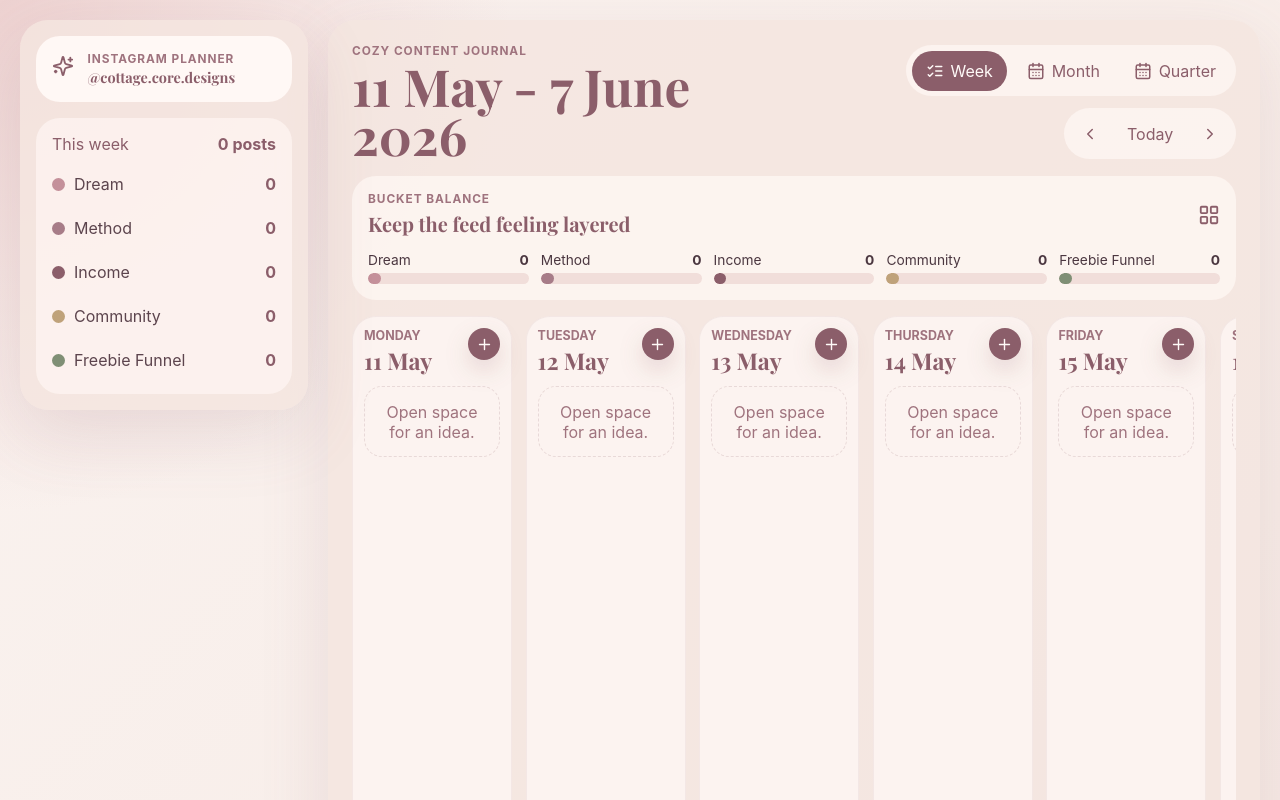
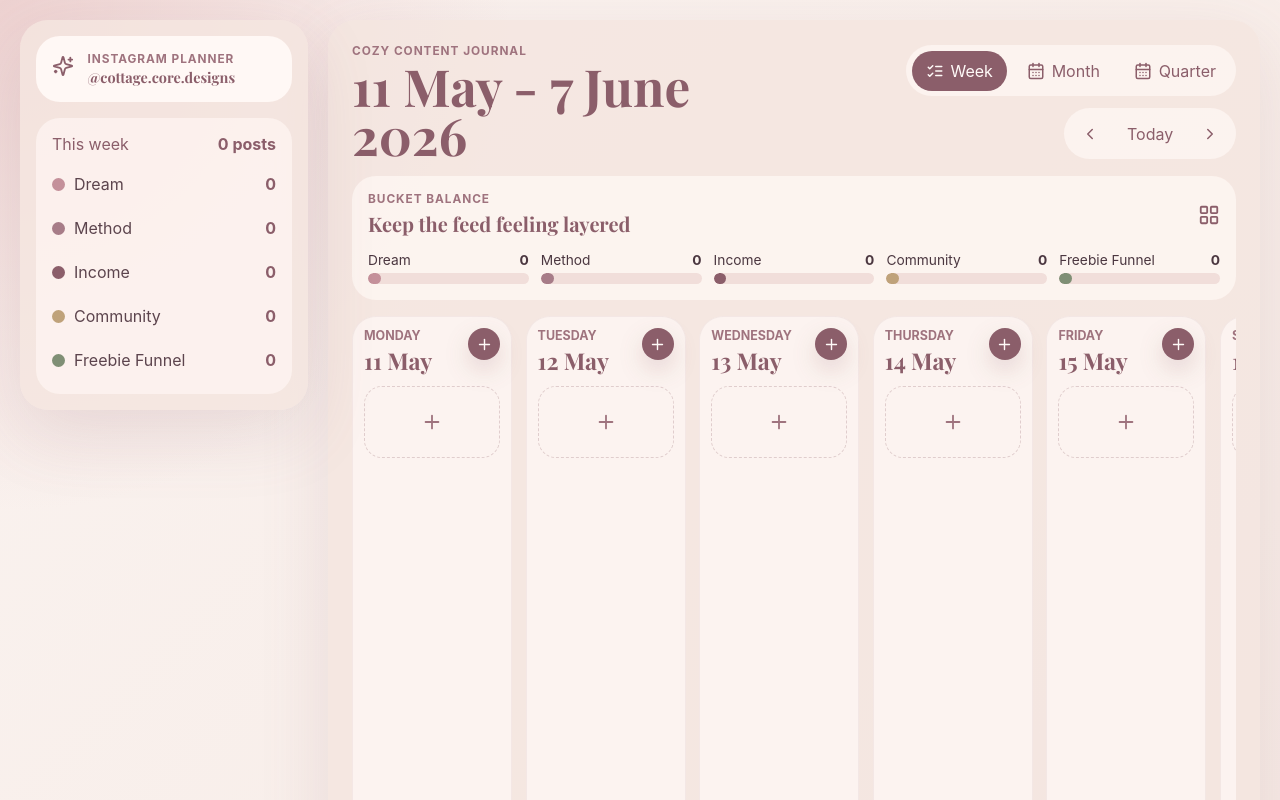
Before and after one commit to mayhemtomoney/cozy-content-planner, a React (Vite) app: page / in a window 1280 px wide. Shown: the top 800 px of the page. Built offline with nearby package versions, Linux system fonts and the light colour scheme; a web font is replaced by a local one.

Commit message:
Replace empty note text with a clickable plus button

```diff
--- a/src/main.jsx
+++ b/src/main.jsx
@@ -399,7 +399,11 @@ function DayColumn({ dateKey, slots, keywords, onAddSlot, onAddKeyword, onUpdate
       </header>
 
       <div className="slot-stack">
-        {slots.length === 0 && <p className="empty-note">Open space for an idea.</p>}
+        {slots.length === 0 && (
+          <button className="empty-add-btn" onClick={() => onAddSlot(dateKey)} type="button" aria-label={`Add post on ${dateKey}`}>
+            <Plus size={22} aria-hidden="true" />
+          </button>
+        )}
         {slots.map((slot) => (
           <PostSlot
             key={slot.id}
--- a/src/styles.css
+++ b/src/styles.css
@@ -372,13 +372,26 @@ h3 {
   gap: 0.65rem;
 }
 
-.empty-note {
+.empty-add-btn {
+  width: 100%;
   margin: 0;
-  border: 1px dashed rgba(139, 94, 106, 0.18);
+  border: 1px dashed rgba(139, 94, 106, 0.25);
   border-radius: 18px;
+  background: transparent;
   color: #9f737e;
   padding: 0.9rem;
-  text-align: center;
+  min-height: 4.5rem;
+  box-shadow: none;
+  display: flex;
+  justify-content: center;
+  align-items: center;
+  transition: all 0.2s;
+}
+
+.empty-add-btn:hover {
+  background: rgba(139, 94, 106, 0.05);
+  border-color: rgba(139, 94, 106, 0.4);
+  color: #8b5e6a;
 }
 
 .post-slot {
```
